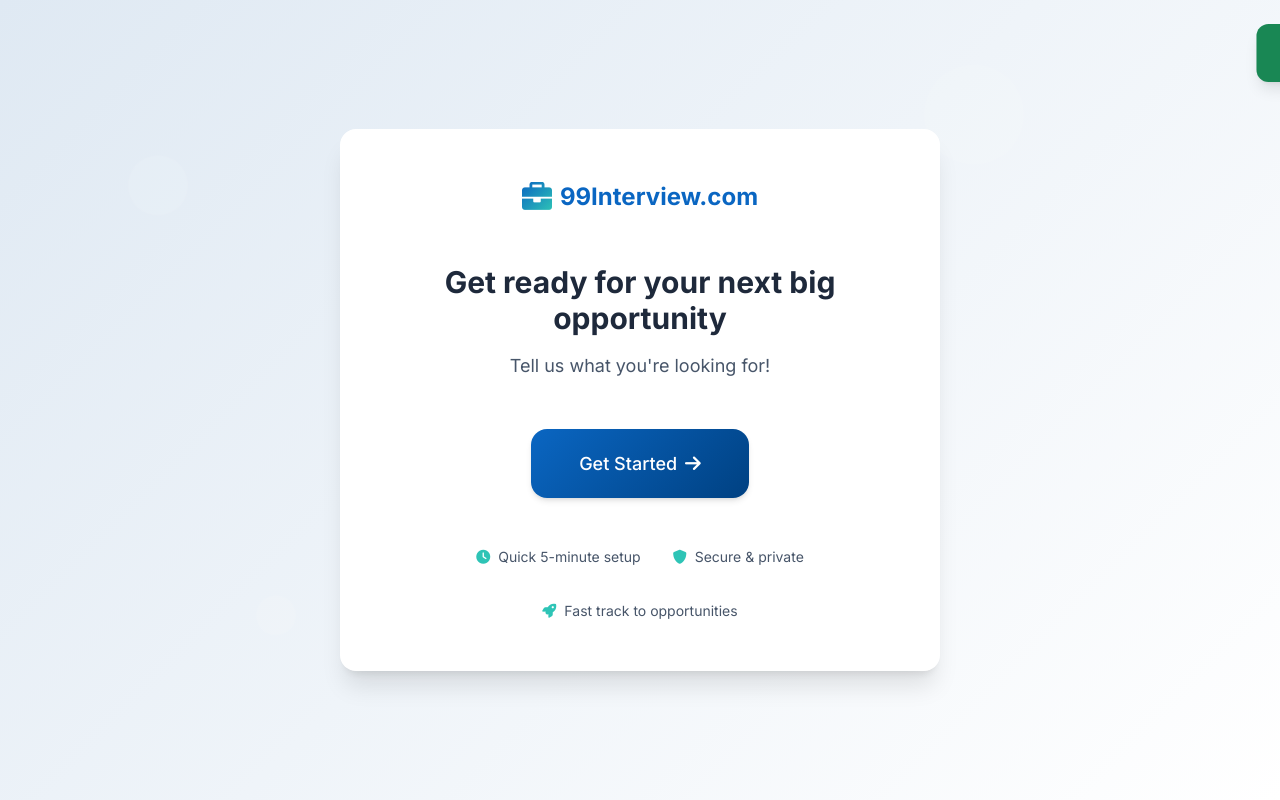
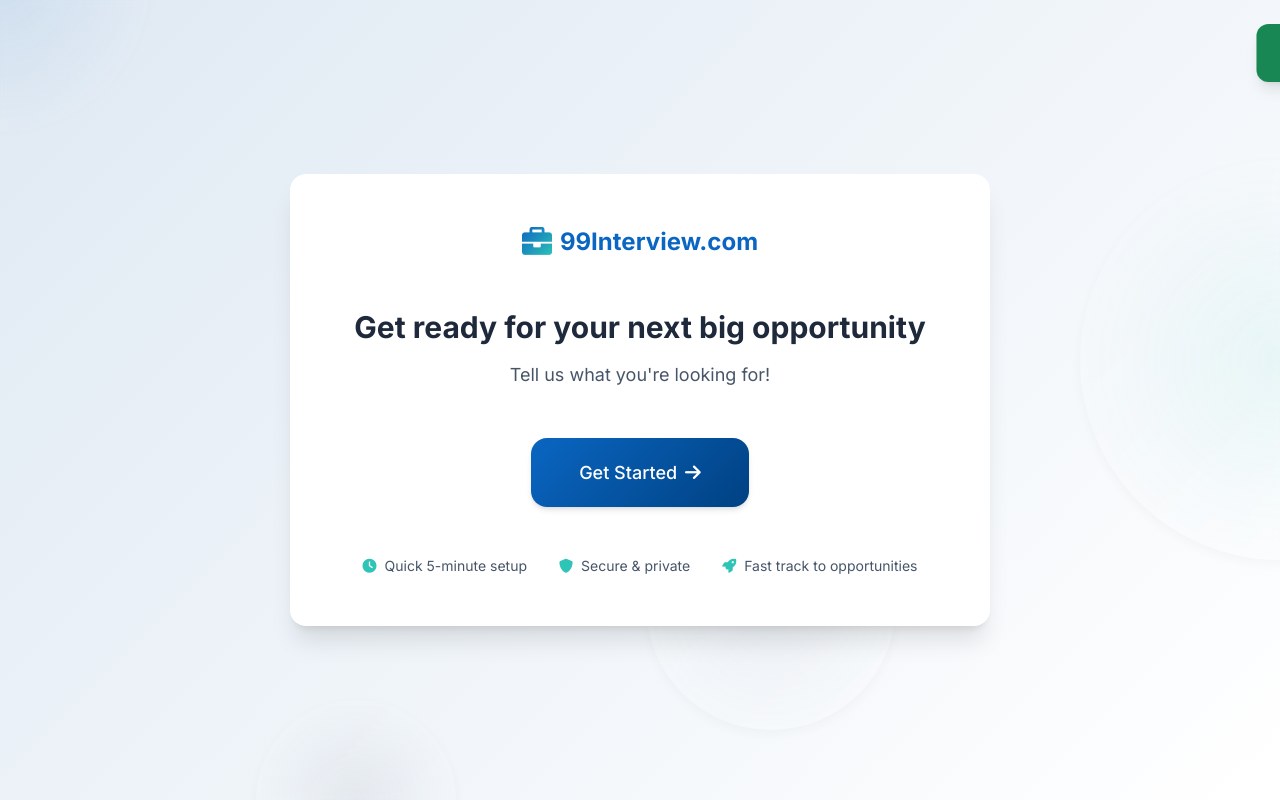
Before and after one commit to rajveermehta-clecotech/99Interview, a plain HTML site: page index.html in a window 1280 px wide. Drawn offline with Linux system fonts and the light colour scheme.

Commit message:
Feature# Enhance UI and update color palette

```diff
--- a/css/base.css
+++ b/css/base.css
@@ -88,7 +88,7 @@
    .screen {
        display: none;
        width: 100%;
-       max-width: 600px;
+       max-width: 700px;
        animation: fadeInUp 0.6s ease-out;
    }
 
--- a/css/components.css
+++ b/css/components.css
@@ -461,39 +461,61 @@
 
     .floating-shape {
         position: absolute;
-        background: rgba(255, 255, 255, 0.1);
         border-radius: 50%;
-        animation: float 6s ease-in-out infinite;
+        background: rgba(10, 102, 194, 0.05);
+        /* subtle primary blue tone */
+        box-shadow: 0 4px 12px rgba(0, 0, 0, 0.03);
+        /* soft glow for depth */
+        animation: float 8s ease-in-out infinite;
+        backdrop-filter: blur(3px);
+        /* adds glassy feel for modern design */
+        transition: transform 0.3s ease;
     }
 
     .shape-1 {
-        width: 60px;
-        height: 60px;
-        top: 20%;
-        left: 10%;
+        width: 300px;
+        height: 300px;
+        top: -150px;
+        left: -150px;
         animation-delay: 0s;
+        background: radial-gradient(circle,
+                rgba(10, 102, 194, 0.08) 0%,
+                rgba(10, 102, 194, 0.02) 50%,
+                transparent 70%);
     }
 
     .shape-2 {
-        width: 80px;
-        height: 80px;
-        top: 60%;
-        right: 10%;
-        animation-delay: 2s;
+        width: 400px;
+        height: 400px;
+        top: 20%;
+        right: -200px;
+        animation-delay: 10s;
+        background: radial-gradient(circle,
+                rgba(46, 196, 182, 0.08) 0%,
+                rgba(46, 196, 182, 0.02) 50%,
+                transparent 70%);
     }
 
     .shape-3 {
-        width: 40px;
-        height: 40px;
-        bottom: 20%;
+        width: 200px;
+        height: 200px;
+        bottom: -100px;
         left: 20%;
-        animation-delay: 4s;
+        animation-delay: 5s;
+        background: radial-gradient(circle,
+                rgba(30, 41, 59, 0.06) 0%,
+                rgba(30, 41, 59, 0.015) 50%,
+                transparent 70%);
     }
 
     .shape-4 {
-        width: 100px;
-        height: 100px;
-        top: 10%;
-        right: 20%;
-        animation-delay: 1s;
+        width: 250px;
+        height: 250px;
+        top: 60%;
+        right: 30%;
+        animation-delay: 15s;
+        background: radial-gradient(circle,
+                rgba(100, 116, 139, 0.06) 0%,
+                rgba(100, 116, 139, 0.015) 50%,
+                transparent 70%);
     }
```
